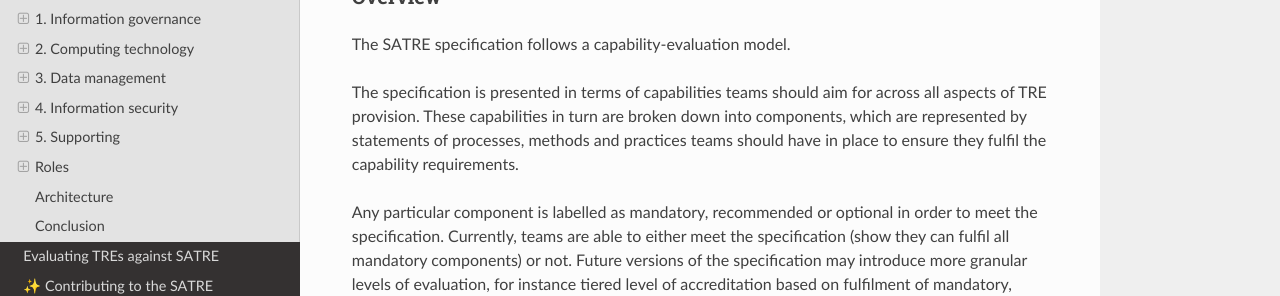
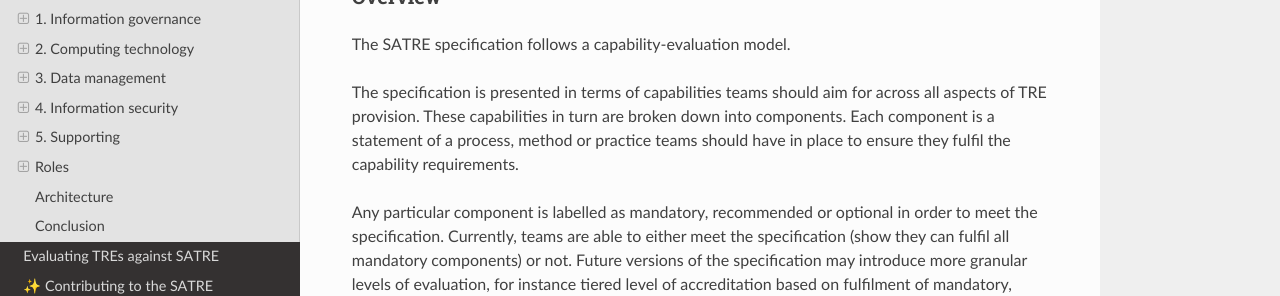
Before and after one commit to sa-tre/satre-specification, a Sphinx documentation site: the page built from docs/source/standard.md, in a window 1280 px wide and 900 px high. Shown: the part 233-529 px from the top of the window. Built offline with Sphinx 7.4.7 and the Read the Docs theme 2.0.0, drawn with Linux system fonts in a browser that asks for light colours.

Commit message:
Adjust text
Co-authored-by: Matt Craddock <mcraddock@turing.ac.uk>

```diff
--- a/docs/source/standard.md
+++ b/docs/source/standard.md
@@ -11,7 +11,8 @@
 The SATRE specification follows a capability-evaluation model.
 
 The specification is presented in terms of capabilities teams should aim for across all aspects of TRE provision.
-These capabilities in turn are broken down into components, which are represented by statements of processes, methods and practices teams should have in place to ensure they fulfil the capability requirements.
+These capabilities in turn are broken down into components.
+Each component is a statement of a process, method or practice teams should have in place to ensure they fulfil the capability requirements.
 
 Any particular component is labelled as mandatory, recommended or optional in order to meet the specification.
 Currently, teams are able to either meet the specification (show they can fulfil all mandatory components) or not.
```
